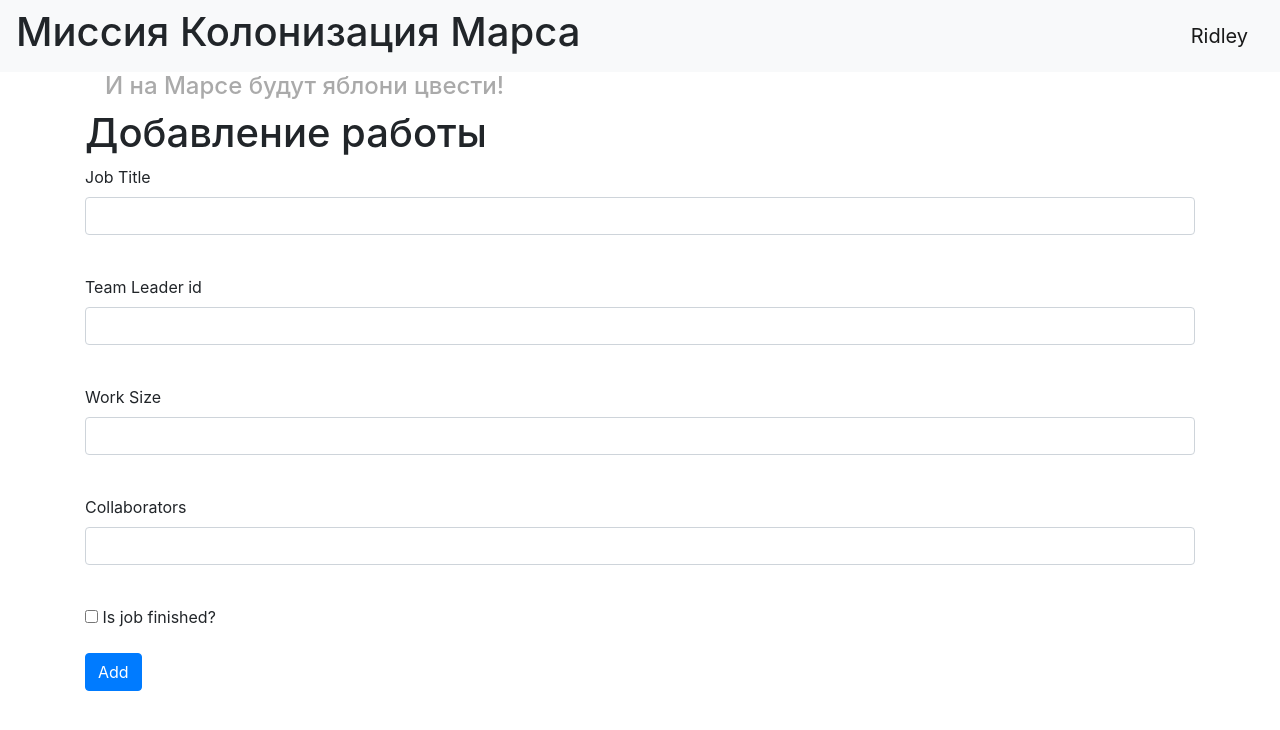
After one commit to Ysmur/ya2024_flask, a Flask app: page /addjob in a window 1280 px wide. The commit adds this page. Shown: the top 730 px of the page. Run offline with Flask 3, Linux system fonts and the light colour scheme; a user stored in the database is signed in; some libraries are stand-ins or nearby versions.

Commit message:
Работа с Базой данных. Почти готовый вариант задачиПромежуточный этап создания приложения (доделать форму регистрации)

```diff
--- a/BD/data/jobs.py
+++ b/BD/data/jobs.py
@@ -17,7 +17,7 @@ class Job(SqlAlchemyBase):
 
     start_date = sqlalchemy.Column(sqlalchemy.DateTime,
                                    default=datetime.datetime.now)
-    end_date = sqlalchemy.Column(sqlalchemy.DateTime)
+    end_date = sqlalchemy.Column(sqlalchemy.DateTime, nullable=True)
     is_finished = sqlalchemy.Column(sqlalchemy.Boolean, default=False)
     user = orm.relationship('User')
 
--- /dev/null
+++ b/BD/forms/jobs.py
@@ -0,0 +1,13 @@
+from flask_wtf import FlaskForm
+from wtforms import StringField
+from wtforms import BooleanField, SubmitField, IntegerField
+from wtforms.validators import DataRequired
+
+
+class JobsForm(FlaskForm):
+    title = StringField('Job Title', validators=[DataRequired()])
+    leader = StringField('Team Leader id', validators=[DataRequired()])
+    work_size = IntegerField('Work Size')
+    collaborators = StringField('Collaborators', validators=[DataRequired()])
+    is_finish = BooleanField("Is job finished?")
+    submit = SubmitField('Add')
--- a/BD/main.py
+++ b/BD/main.py
@@ -3,7 +3,8 @@ from data import db_session
 from data.users import User
 from data.jobs import Job
 from forms.user import RegisterForm, LoginForm
-from flask_login import LoginManager, login_user, login_required, logout_user
+from forms.jobs import JobsForm
+from flask_login import LoginManager, login_user, login_required, logout_user, current_user
 
 app = Flask(__name__)
 login_manager = LoginManager()
@@ -61,6 +62,23 @@ def reqister():
         return redirect('/')
     return render_template('register.html', title='Регистрация', form=form)
 
+@app.route('/addjob',  methods=['GET', 'POST'])
+@login_required
+def addjob():
+    form = JobsForm()
+    if form.validate_on_submit():
+        db_sess = db_session.create_session()
+        job = Job()
+        job.job = form.title.data
+        job.team_leader = form.leader.data
+        job.work_size = form.work_size.data
+        job.collaborators = form.collaborators.data
+        job.is_finished = form.is_finish.data
+        db_sess.add(job)
+        db_sess.commit()
+        return redirect('/')
+    return render_template('addjob.html', title='Добавление новости',
+                           form=form)
 
 @app.route('/logout')
 @login_required
--- /dev/null
+++ b/BD/templates/addjob.html
@@ -0,0 +1,47 @@
+{% extends "base.html" %}
+
+{% block content %}
+<h1>Добавление работы</h1>
+<form action="" method="post">
+    {{ form.hidden_tag() }}
+    <p>
+        {{ form.title.label }}<br>
+        {{ form.title(class="form-control") }}<br>
+        {% for error in form.title.errors %}
+            <p class="alert alert-danger" role="alert">
+                {{ error }}
+            </p>
+        {% endfor %}
+    </p>
+    <p>
+        {{ form.leader.label }}<br>
+        {{ form.leader(class="form-control") }}<br>
+        {% for error in form.leader.errors %}
+            <p content="alert alert-danger" role="alert">
+                {{ error }}
+            </p>
+        {% endfor %}
+    </p>
+    <p>
+        {{ form.work_size.label }}<br>
+        {{ form.work_size(class="form-control") }}<br>
+        {% for error in form.work_size.errors %}
+            <p content="alert alert-danger" role="alert">
+                {{ error }}
+            </p>
+        {% endfor %}
+    </p>
+    <p>
+        {{ form.collaborators.label }}<br>
+        {{ form.collaborators(class="form-control") }}<br>
+        {% for error in form.collaborators.errors %}
+            <p content="alert alert-danger" role="alert">
+                {{ error }}
+            </p>
+        {% endfor %}
+    </p>
+    <p>{{ form.is_finish() }} {{ form.is_finish.label }}</p>
+    <p>{{ form.submit(type="submit", class="btn btn-primary") }}</p>
+    {{message}}
+</form>
+{% endblock %}
--- a/BD/templates/index.html
+++ b/BD/templates/index.html
@@ -2,6 +2,9 @@
 
 {% block content %}
 <h1>Works log</h1>
+{% if current_user.is_authenticated %}
+    <a href="addjob" class="btn btn-secondary">Добавить работу</a>
+{% endif %}
 {% for item in jobs%}
 <div class="col-md6 border rounded">
     <h2>Action {{item.id}}</h2>
```
Also changed, not shown: BD/db/mars_explorer.db.
